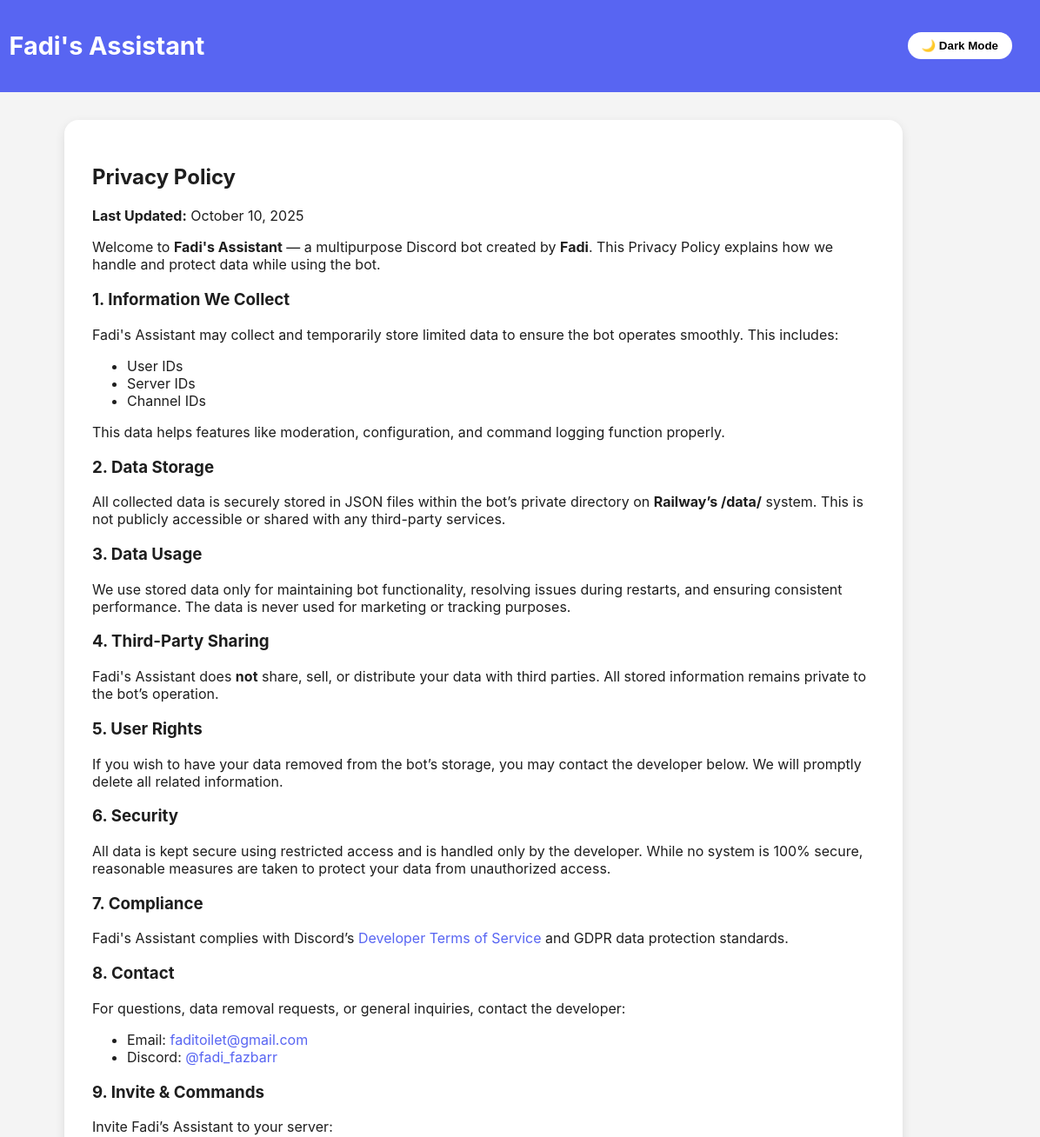
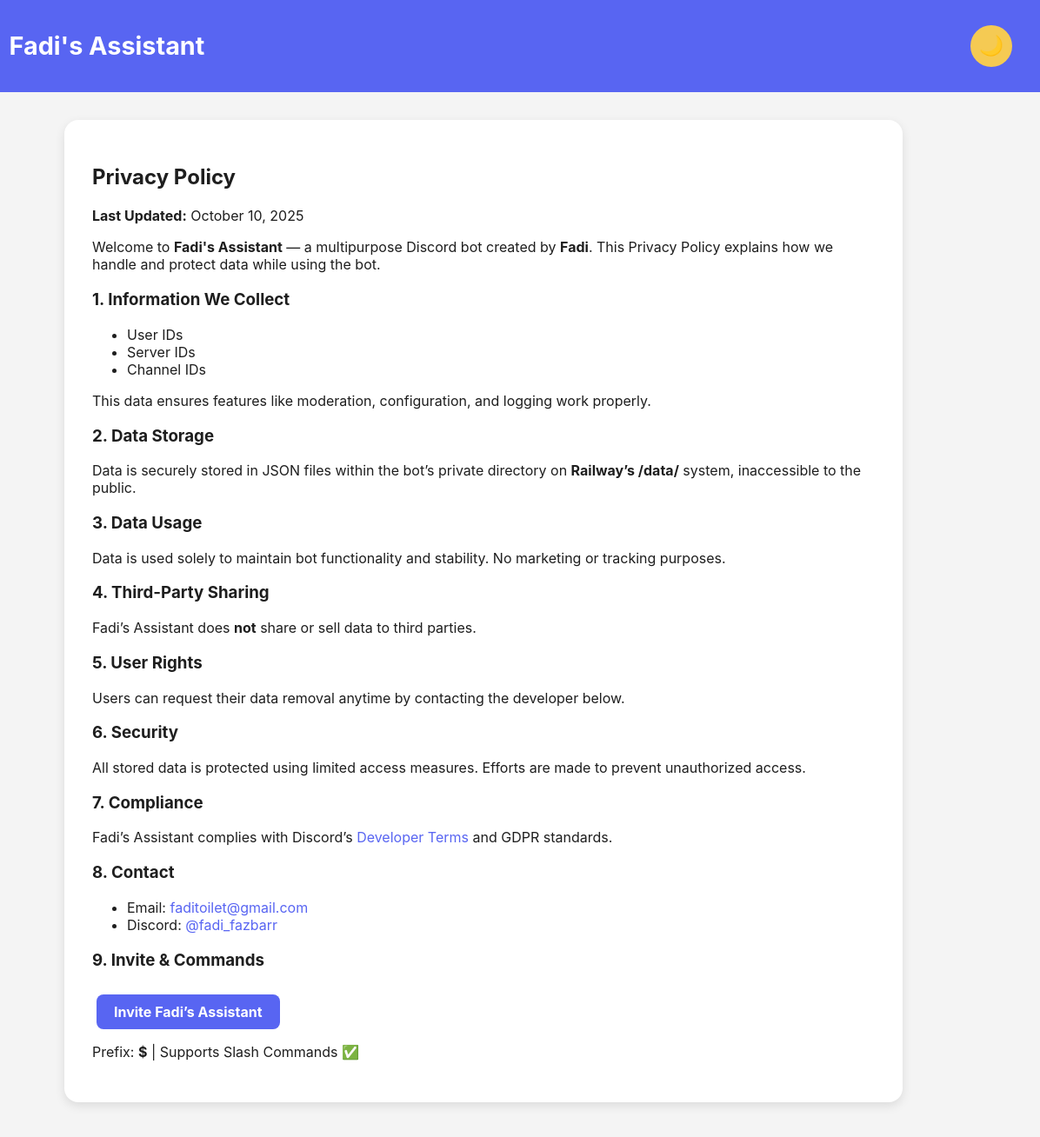
Before and after one commit to fadifazbar/Privacy-Policy, a plain HTML site: page index.html in a window 1280 px wide. Shown: the top 1308 px of the page at 87% size, 84-1280 px from the left. Drawn offline with Linux system fonts and the light colour scheme.

Commit message:
Update index.html

```diff
--- a/index.html
+++ b/index.html
@@ -8,13 +8,13 @@
 
   <!-- ✅ Discord / Social Embed Metadata -->
   <meta property="og:title" content="Fadi's Assistant | Privacy Policy">
-  <meta property="og:description" content="Learn how Fadi’s Assistant. The multipurpose Discord bot that keeps your data safe, private, and secure.">
+  <meta property="og:description" content="Learn how Fadi’s Assistant protects your data, privacy, and security.">
   <meta property="og:image" content="https://i.postimg.cc/76pnnD5b/Picsart-25-09-27-21-31-27-414.png">
   <meta property="og:url" content="https://fadifazbar.github.io/Privacy-Policy/">
   <meta property="og:type" content="website">
-  <meta name="theme-color" content="#FFD700"> <!-- Yellow embed color -->
+  <meta name="theme-color" content="#FFD700">
 
-  <!-- Twitter Card (for completeness) -->
+  <!-- 🐦 Twitter Card -->
   <meta name="twitter:card" content="summary_large_image">
   <meta name="twitter:title" content="Fadi's Assistant | Privacy Policy">
   <meta name="twitter:description" content="Learn how Fadi’s Assistant protects your data and privacy.">
@@ -36,7 +36,7 @@
       font-family: "Inter", sans-serif;
       background-color: var(--bg-light);
       color: var(--text-light);
-      transition: background 0.3s, color 0.3s, opacity 1.2s ease;
+      transition: background 0.3s, color 0.3s, opacity 1s ease;
       opacity: 0;
     }
 
@@ -73,17 +73,14 @@
     }
 
     .toggle-btn {
-      background: white;
       border: none;
-      border-radius: 50px;
-      padding: 8px 16px;
+      border-radius: 50%;
+      width: 48px;
+      height: 48px;
+      font-size: 1.4rem;
       cursor: pointer;
-      font-weight: 600;
+      font-weight: bold;
       transition: background 0.3s;
-    }
-
-    .toggle-btn:hover {
-      background: #ddd;
     }
 
     main {
@@ -113,7 +110,7 @@
       opacity: 0.7;
     }
 
-    .invite-btn {
+    .invite-btn, .tos-btn {
       display: inline-block;
       background-color: var(--accent);
       color: white;
@@ -121,11 +118,11 @@
       border-radius: 8px;
       font-weight: bold;
       text-decoration: none;
-      margin-top: 10px;
+      margin: 10px 5px 0 5px;
       transition: 0.3s;
     }
 
-    .invite-btn:hover {
+    .invite-btn:hover, .tos-btn:hover {
       background-color: #4752c4;
     }
   </style>
@@ -136,7 +133,7 @@
       <img src="https://i.postimg.cc/76pnnD5b/Picsart-25-09-27-21-31-27-414.png" alt="Bot Logo">
       <h1>Fadi's Assistant</h1>
     </div>
-    <button class="toggle-btn" id="modeToggle">🌙 Dark Mode</button>
+    <button class="toggle-btn" id="modeToggle">🌙</button>
   </header>
 
   <main>
@@ -146,68 +143,71 @@
     <p>Welcome to <strong>Fadi's Assistant</strong> — a multipurpose Discord bot created by <strong>Fadi</strong>. This Privacy Policy explains how we handle and protect data while using the bot.</p>
 
     <h3>1. Information We Collect</h3>
-    <p>Fadi's Assistant may collect and temporarily store limited data to ensure the bot operates smoothly. This includes:</p>
     <ul>
       <li>User IDs</li>
       <li>Server IDs</li>
       <li>Channel IDs</li>
     </ul>
-    <p>This data helps features like moderation, configuration, and command logging function properly.</p>
+    <p>This data ensures features like moderation, configuration, and logging work properly.</p>
 
     <h3>2. Data Storage</h3>
-    <p>All collected data is securely stored in JSON files within the bot’s private directory on <strong>Railway’s /data/</strong> system. This is not publicly accessible or shared with any third-party services.</p>
+    <p>Data is securely stored in JSON files within the bot’s private directory on <strong>Railway’s /data/</strong> system, inaccessible to the public.</p>
 
     <h3>3. Data Usage</h3>
-    <p>We use stored data only for maintaining bot functionality, resolving issues during restarts, and ensuring consistent performance. The data is never used for marketing or tracking purposes.</p>
+    <p>Data is used solely to maintain bot functionality and stability. No marketing or tracking purposes.</p>
 
     <h3>4. Third-Party Sharing</h3>
-    <p>Fadi's Assistant does <strong>not</strong> share, sell, or distribute your data with third parties. All stored information remains private to the bot’s operation.</p>
+    <p>Fadi’s Assistant does <strong>not</strong> share or sell data to third parties.</p>
 
     <h3>5. User Rights</h3>
-    <p>If you wish to have your data removed from the bot’s storage, you may contact the developer below. We will promptly delete all related information.</p>
+    <p>Users can request their data removal anytime by contacting the developer below.</p>
 
     <h3>6. Security</h3>
-    <p>All data is kept secure using restricted access and is handled only by the developer. While no system is 100% secure, reasonable measures are taken to protect your data from unauthorized access.</p>
+    <p>All stored data is protected using limited access measures. Efforts are made to prevent unauthorized access.</p>
 
     <h3>7. Compliance</h3>
-    <p>Fadi's Assistant complies with Discord’s <a href="https://discord.com/developers/docs/policies-and-agreements/developer-terms" target="_blank">Developer Terms of Service</a> and GDPR data protection standards.</p>
+    <p>Fadi’s Assistant complies with Discord’s <a href="https://discord.com/developers/docs/policies-and-agreements/developer-terms" target="_blank">Developer Terms</a> and GDPR standards.</p>
 
     <h3>8. Contact</h3>
-    <p>For questions, data removal requests, or general inquiries, contact the developer:</p>
     <ul>
       <li>Email: <a href="mailto:faditoilet@gmail.com">faditoilet@gmail.com</a></li>
       <li>Discord: <a href="https://discord.com/users/1167531276467708055">@fadi_fazbarr</a></li>
     </ul>
 
     <h3>9. Invite & Commands</h3>
-    <p>Invite Fadi’s Assistant to your server:</p>
-    <a href="https://discord.com/oauth2/authorize?client_id=1242542083059749005&permissions=8&integration_type=0&scope=bot" class="invite-btn">Invite Bot</a>
+    <a href="https://discord.com/oauth2/authorize?client_id=1242542083059749005&permissions=8&integration_type=0&scope=bot" class="invite-btn">Invite Fadi’s Assistant</a>
     <p>Prefix: <strong>$</strong> | Supports Slash Commands ✅</p>
   </main>
 
   <footer>
-    © 2025 Fadi's Assistant | Made with ❤️ by Fadi
+    <a href="https://fadifazbar.github.io/Terms-Of-Service/" class="tos-btn">📝 Terms Of Service</a><br>
+    © 2025 Fadi's Assistant | Developed with ❤️ by Fadi
   </footer>
 
   <script>
     const toggle = document.getElementById("modeToggle");
 
-    // Apply saved mode
+    // Apply saved theme
     if (localStorage.getItem("theme") === "dark") {
       document.body.classList.add("dark");
-      toggle.textContent = "☀️ Light Mode";
+      toggle.textContent = "🌕";
+      toggle.style.backgroundColor = "#f5f2f2";
+    } else {
+      toggle.textContent = "🌙";
+      toggle.style.backgroundColor = "#f5ca53";
     }
 
-    // Fade-in effect
+    // Fade-in load
     window.addEventListener("load", () => {
       document.body.classList.add("loaded");
     });
 
-    // Toggle mode
+    // Toggle dark/light
     toggle.addEventListener("click", () => {
       document.body.classList.toggle("dark");
       const darkMode = document.body.classList.contains("dark");
-      toggle.textContent = darkMode ? "☀️ Light Mode" : "🌙 Dark Mode";
+      toggle.textContent = darkMode ? "🌕" : "🌙";
+      toggle.style.backgroundColor = darkMode ? "#f5f2f2" : "#f5ca53";
       localStorage.setItem("theme", darkMode ? "dark" : "light");
     });
   </script>
```
